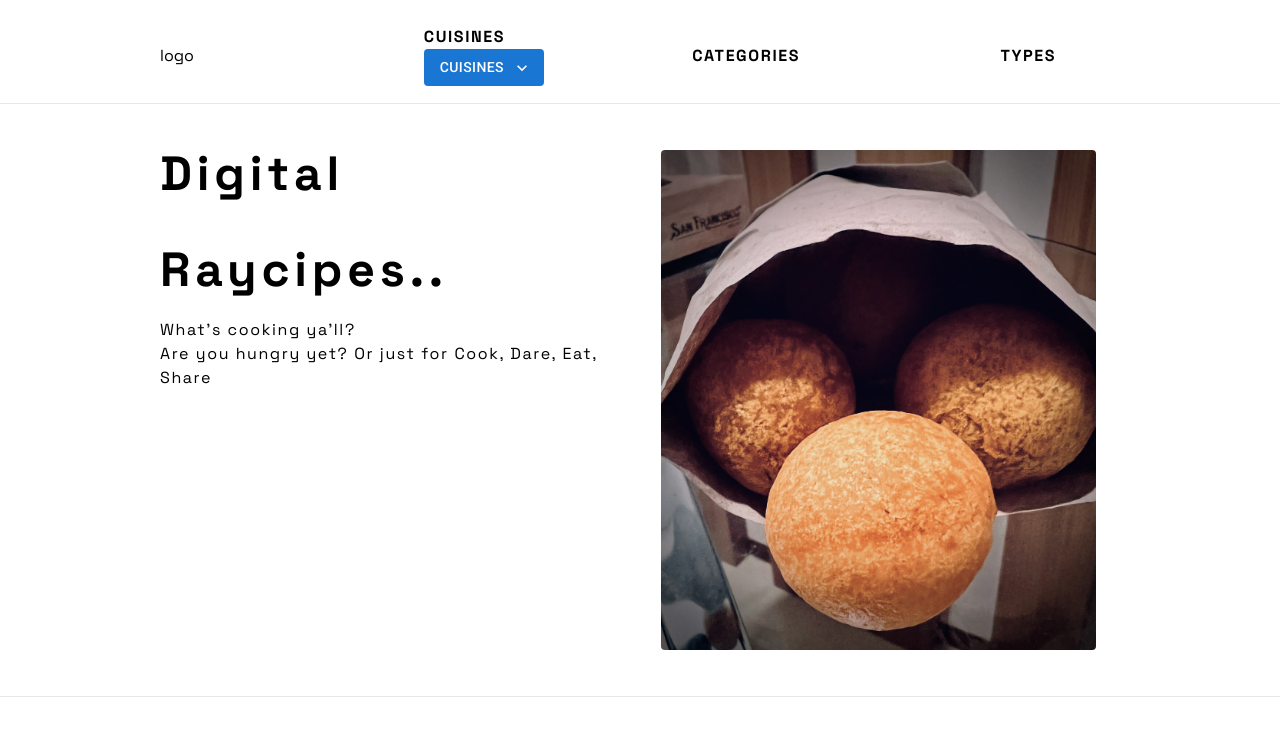
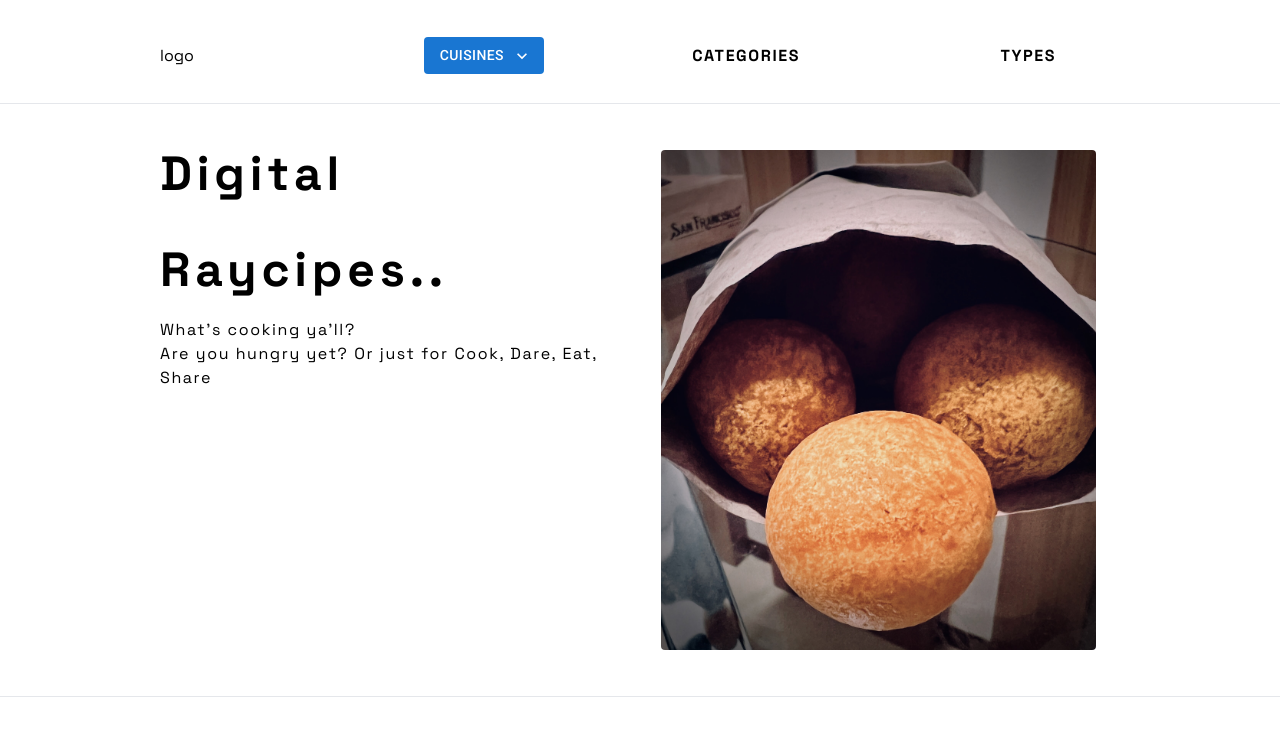
Before and after one commit to r-bytes/project-foodie-club, a Next.js app: page / in a window 1280 px wide. Shown: the top 736 px of the page. Built offline with nearby package versions, Linux system fonts and the light colour scheme.

Commit message:
build: test

```diff
--- a/components/Navbar.tsx
+++ b/components/Navbar.tsx
@@ -10,14 +10,14 @@ const Navbar = () => {
             <nav className="flex-1 pr-16">
                 <ul className="flex justify-end items-center h-full w-full mx-auto text-right ">
                     <li className="group">
-                        <Link className="group relative text-md  uppercase font-black tracking-widest flex" href={"/cuisines/all"} > Cuisines </Link>
+                        {/* <Link className="group relative text-md  uppercase font-black tracking-widest flex" href={"/cuisines/all"} > Cuisines </Link> */}
                         <StyledMenu />
-                        <span className="absolute top-20 bg-zinc-900/50 rounded backdrop-blur-lg rouded hidden group-hover:flex transition ease-in duration-700 flex-col p-10 space-y-10">
+                        {/* <span className="absolute top-20 bg-zinc-900/50 rounded backdrop-blur-lg rouded hidden group-hover:flex transition ease-in duration-700 flex-col p-10 space-y-10">
                             <span className="flex rouded hover:bg-zinc-700/50 backdrop-blur-lg h-full"> <h3 className="text-left pl-6 text-md font-semibold tracking-widest"> Indonesian </h3></span>
                             <span className="rouded text-left pl-6"> <h3 className="text-md font-semibold tracking-widest"> Italian </h3></span>
                             <span className="rouded text-left pl-6"> <h3 className="text-md font-semibold tracking-widest"> Thaise </h3></span>
                             <span className="rouded text-left pl-6"> <h3 className="text-md font-semibold tracking-widest"> Vietnamese </h3></span>
-                        </span>
+                        </span> */}
                     </li>
 
                     <li className="w-64 text-md  uppercase font-black tracking-widest"> Categories </li>
--- a/components/StyledMenu.tsx
+++ b/components/StyledMenu.tsx
@@ -72,6 +72,7 @@ export default function CustomizedMenus() {
         disableElevation
         onClick={handleClick}
         endIcon={<KeyboardArrowDownIcon />}
+        className="bg-gray-600"
       >
         Cuisines
       </Button>
```
Lines whose indentation alone changed are shown as unchanged.
